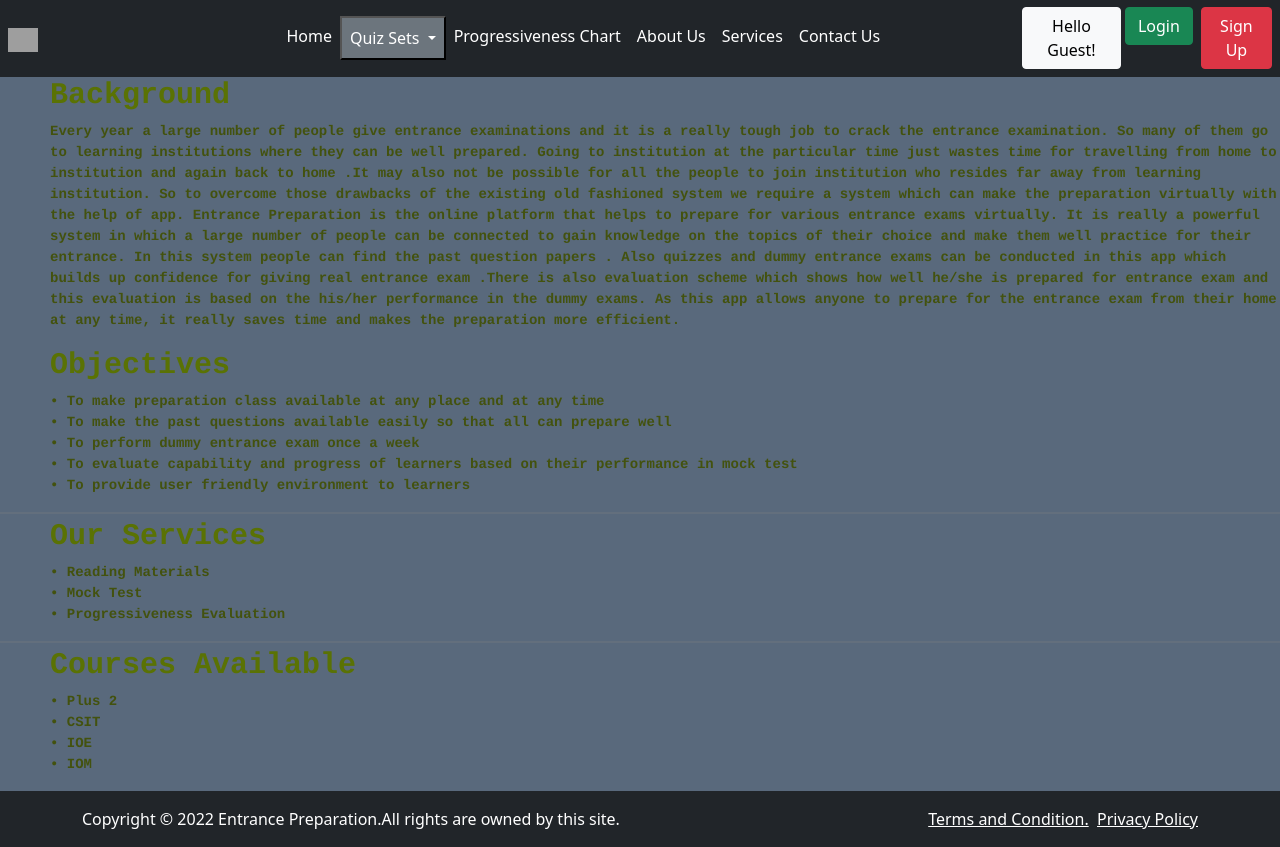
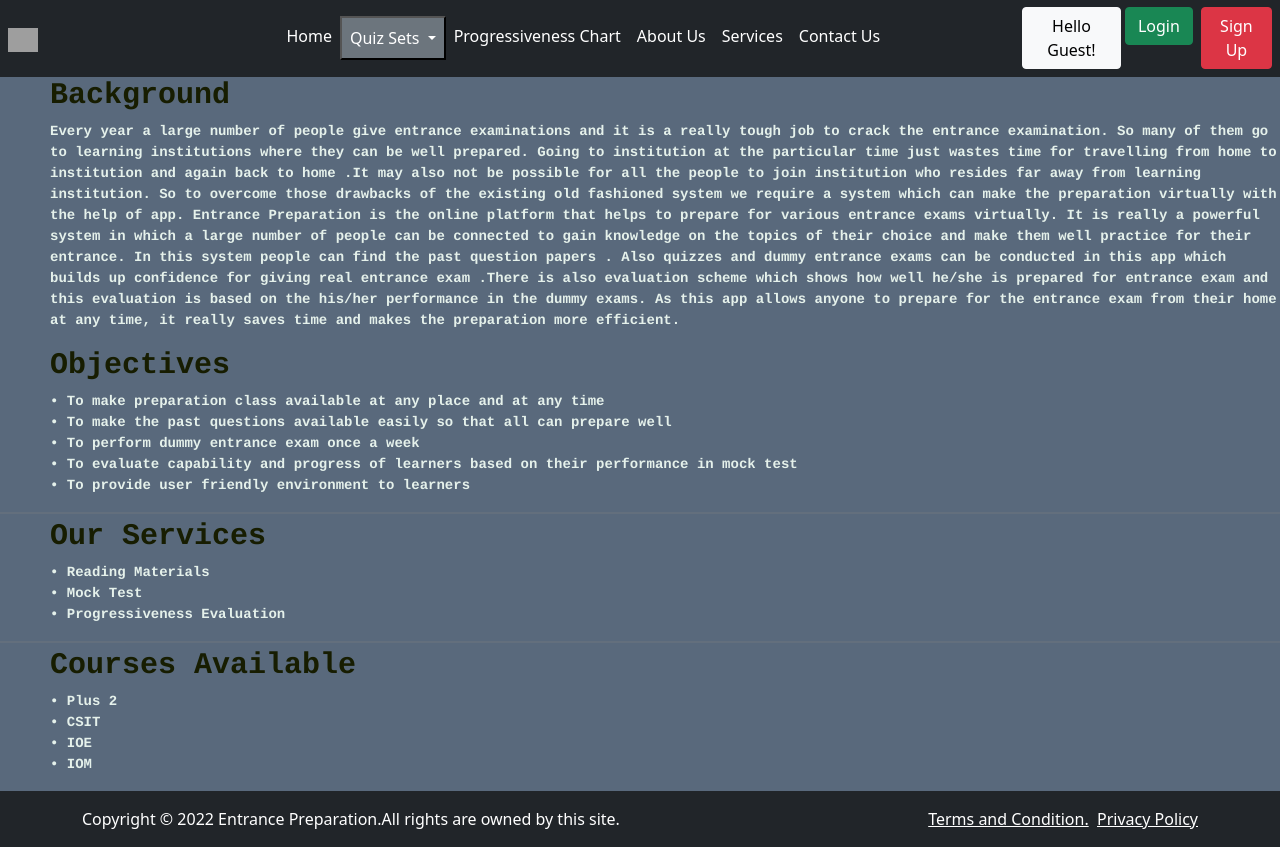
Before and after one commit to runingcoder/EntrancePreparationApp, a Django app: page /about/ in a window 1280 px wide. Shown: the part 1-848 px from the top of that part. Run offline with Django 3.2, Linux system fonts and the light colour scheme; the page is wider than the window, and the part outside it is not shown; some libraries are stand-ins or nearby versions; grey boxes are pictures that could not be loaded.

Commit message:
second commmit

```diff
--- a/front/templates/about.html
+++ b/front/templates/about.html
@@ -31,14 +31,14 @@
 p{
     font-size:14px;
     font-family: 'Courier', Courier, monospace;
-    color: #43520e;
+    color: #e5f1eb;
     margin-left: 50px;
     font-weight:bold;
 }
     .h1{
         font-size: 30px;
         font-weight: bold;
-        color:rgb(90, 114, 4);
+        color:rgb(23, 29, 1);
 
         margin-left: 50px;y
     }
--- a/front/templates/footer.html
+++ b/front/templates/footer.html
@@ -5,7 +5,7 @@
   <body class="d-flex flex-column h-100">
 
 
-<footer class=" footer  mt-auto py-3 bg-dark sticky ">
+<footer class=" footer sticky  mt-auto py-3 bg-dark ">
   <div class="container">
     <span class="text-white">Copyright ©   2022 Entrance Preparation.All rights are owned by this site. </span>
     <a class="text-white second-one" href="{% url 'terms' %}" >Terms and Condition. </a>
--- a/front/templates/main.html
+++ b/front/templates/main.html
@@ -20,6 +20,7 @@
 
 body{
   background-color: rgb(89, 105, 124);
+  margin-bottom: 200px;
 }
 .imgcontainer {
   text-align: center;
--- a/front/templates/quiz.html
+++ b/front/templates/quiz.html
@@ -58,7 +58,7 @@ home
 </div>
 
 
-  </div>
+
     <style>
 
 .wrapper {
--- a/front/views.py
+++ b/front/views.py
@@ -229,5 +229,7 @@ class ChartData(APIView):
             "labels2": labels2,
         }
         return Response(value)
+
+@login_required(login_url='login')
 def progressChart(request):
     return render(request, 'progress_chart.html')
```
Also changed, not shown: other parts of front/templates/main.html (+1 -1 lines), front/static/quiz.js (+1 -16 lines), 1 other file.
